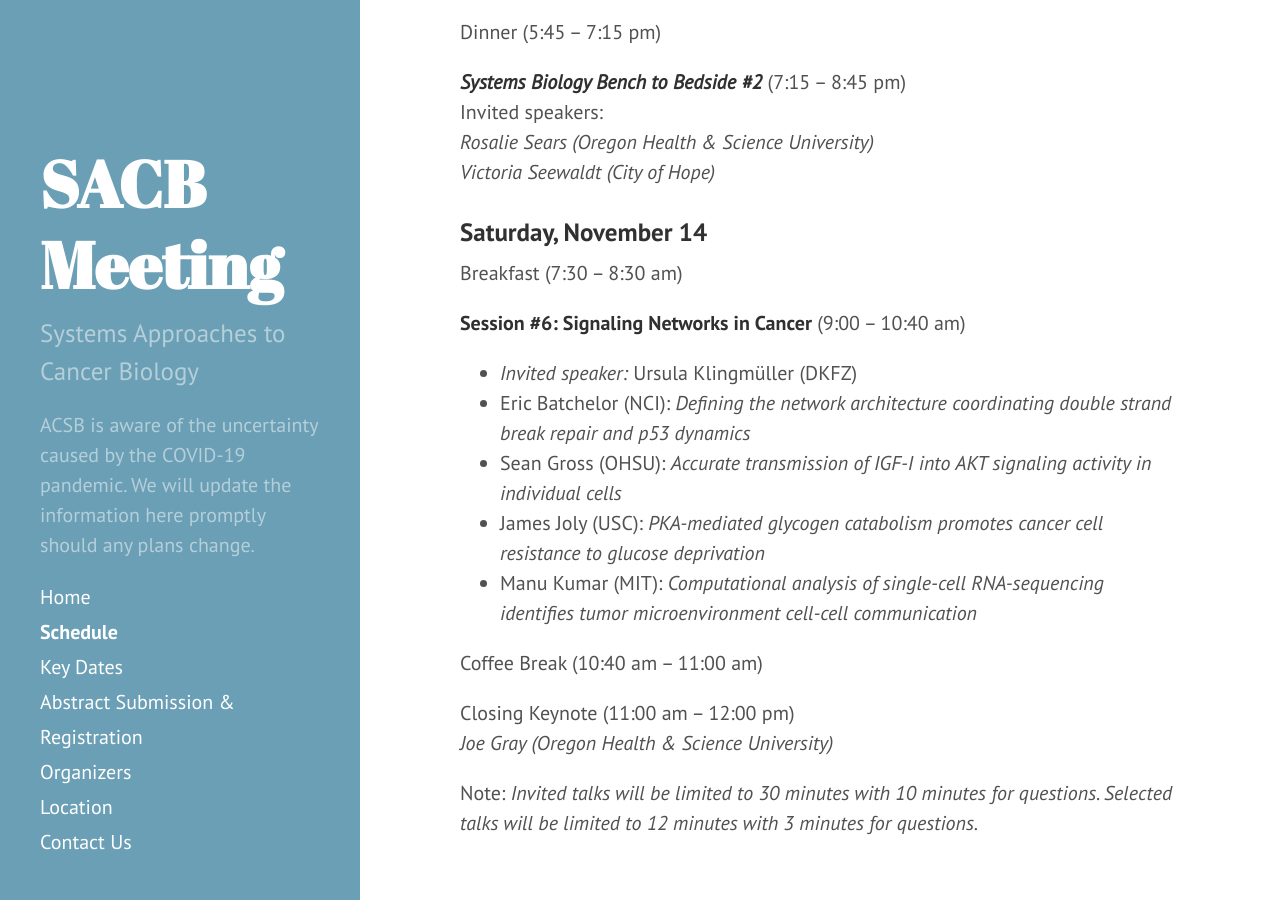
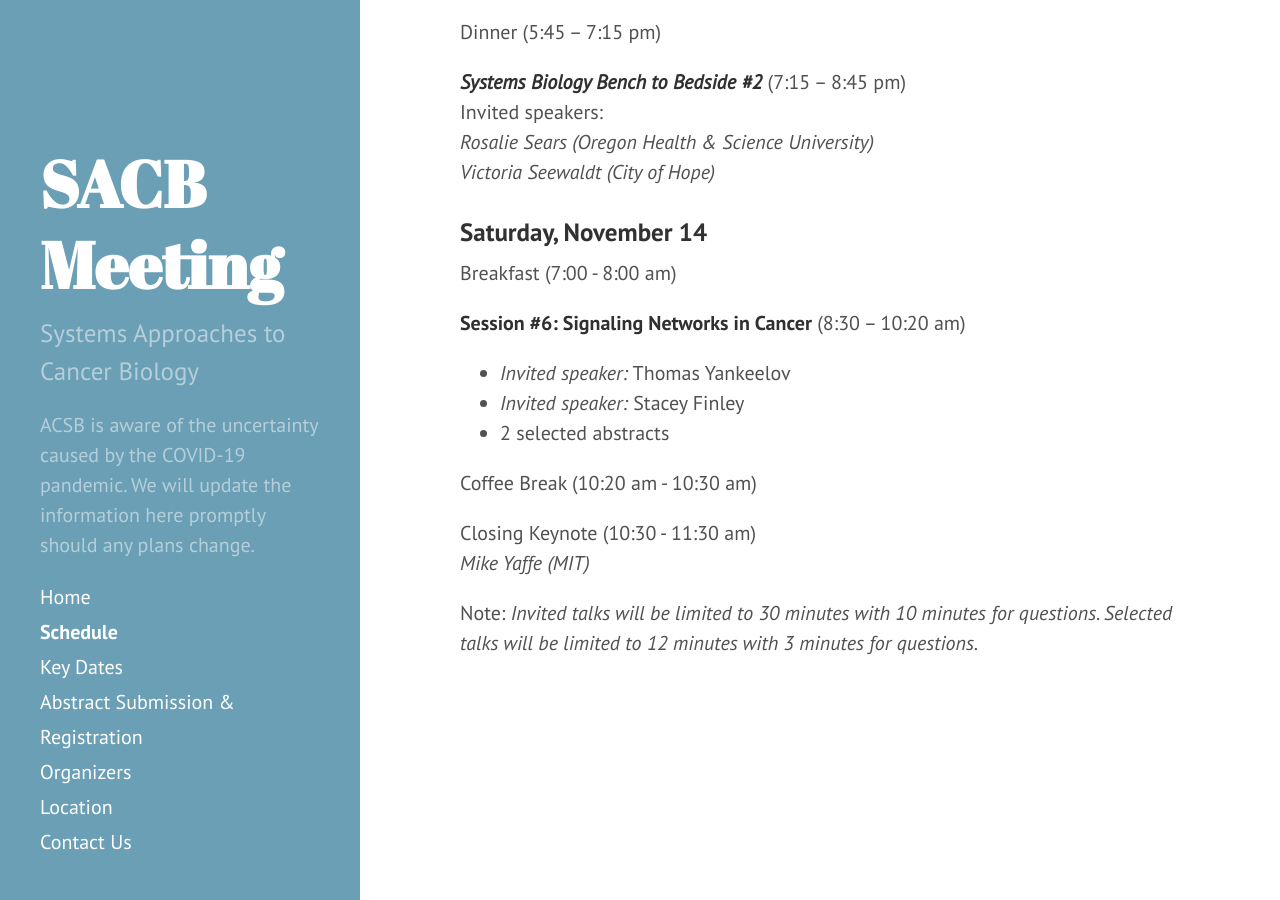
Before and after one commit to AECCSB/sacb-meeting, a Jekyll site: the page built from schedule.md, in a window 1280 px wide and 900 px high, scrolled down 3267 px. Built offline with Jekyll 4.4.1, drawn with Linux system fonts in a browser that asks for light colours; some of the changed text lies outside the part shown.

Commit message:
Update schedule.md

```diff
--- a/schedule.md
+++ b/schedule.md
@@ -12,7 +12,7 @@ Check-in at MBL (2:00 – 9:00 pm)
 Dinner (5:30 – 7:00 pm)
 
 Opening Keynote (7:00 – 8:00 pm)
-*Christina Leslie (Memorial Sloan Kettering Cancer Center)*
+*Nelly Polyak (Harvard Medical School)*
 
 Networking Mixer (8:30 – 10:30 pm)
 
@@ -101,19 +101,17 @@ Invited speakers:
 
 ### Saturday, November 14
 
-Breakfast (7:30 – 8:30 am)
+Breakfast (7:00 - 8:00 am)
 
-**Session #6: Signaling Networks in Cancer** (9:00 – 10:40 am)
+**Session #6: Signaling Networks in Cancer** (8:30 – 10:20 am)
 
-- *Invited speaker:* Ursula Klingmüller (DKFZ)
-- Eric Batchelor (NCI): *Defining the network architecture coordinating double strand break repair and p53 dynamics*
-- Sean Gross (OHSU): *Accurate transmission of IGF-I into AKT signaling activity in individual cells*
-- James Joly (USC): *PKA-mediated glycogen catabolism promotes cancer cell resistance to glucose deprivation*
-- Manu Kumar (MIT): *Computational analysis of single-cell RNA-sequencing identifies tumor microenvironment cell-cell communication*
+- *Invited speaker:* Thomas Yankeelov
+- *Invited speaker:* Stacey Finley
+- 2 selected abstracts
 
-Coffee Break (10:40 am – 11:00 am)
+Coffee Break (10:20 am - 10:30 am)
 
-Closing Keynote (11:00 am – 12:00 pm)
-*Joe Gray (Oregon Health & Science University)*
+Closing Keynote (10:30 - 11:30 am)
+*Mike Yaffe (MIT)*
 
 Note: *Invited talks will be limited to 30 minutes with 10 minutes for questions. Selected talks will be limited to 12 minutes with 3 minutes for questions.*
```
